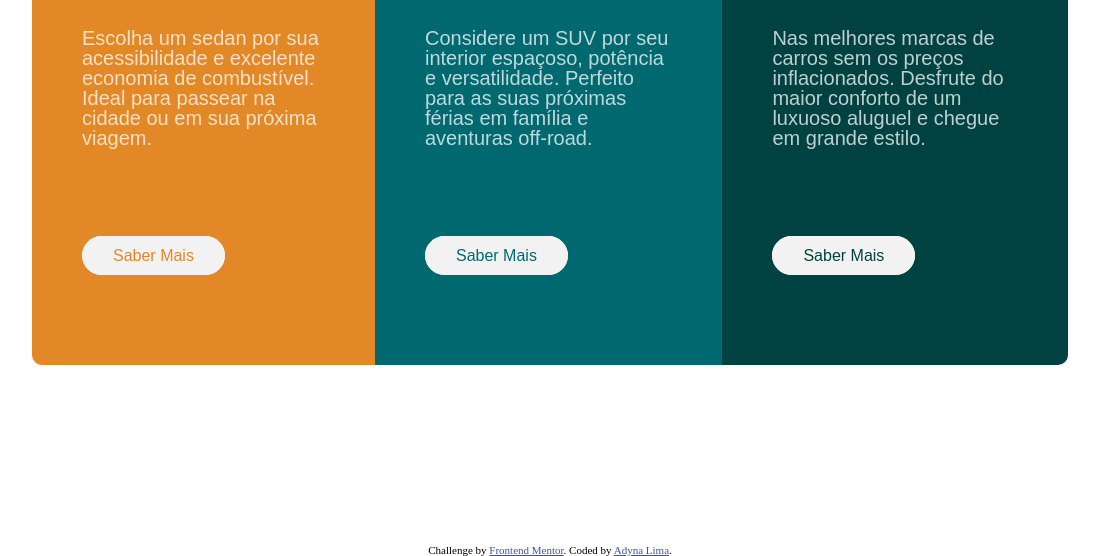
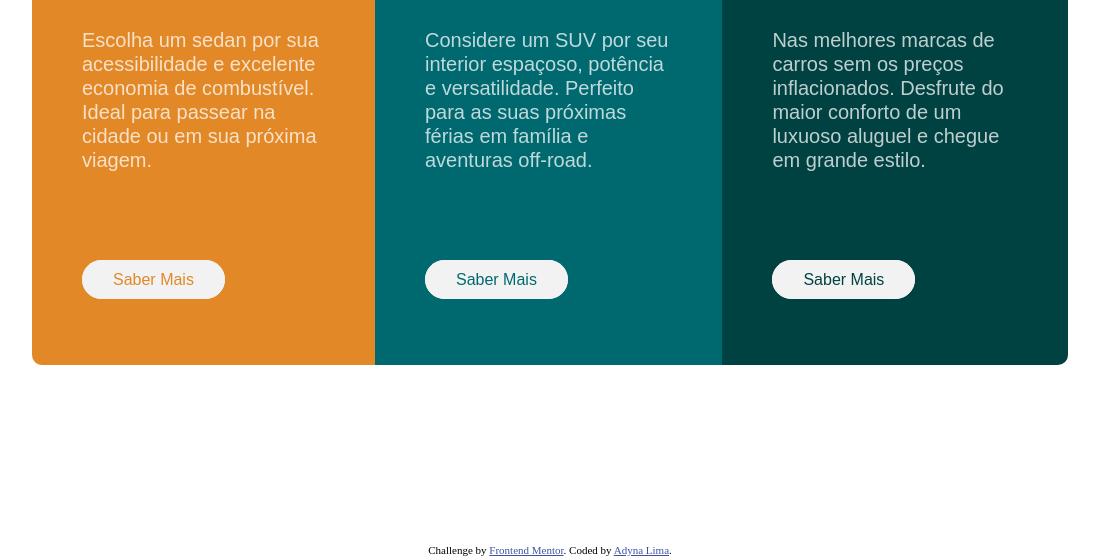
Before and after one commit to adynaslima/Cartoes-Carros, a plain HTML site: page index.html in a window 1536 px wide. Shown: the part 365-921 px from the top of the page, without its empty margins (218-1317 px from the left). Drawn offline with Linux system fonts and the light colour scheme; a web font is replaced by a local one.

Commit message:
correções

```diff
--- a/style.css
+++ b/style.css
@@ -31,6 +31,7 @@
     padding: 0 0 40px 0;
     font-size: 15px;
     color: hsla(0, 0%, 100%, 0.75);
+    line-height: 1.2em;
 }
 
 .botao01 {
@@ -67,7 +68,7 @@ img {
     padding: 0 0 40px 0;
 }
 
-@media (min-width: 1440px) {
+@media screen and (min-width: 1440px) {
     .conteudogeral {
         display: flex;
         padding: 180px 250px;
@@ -89,5 +90,6 @@ img {
     .paragrafos {
         padding: 0 0 100px 0;
         font-size: 20px;
+        line-height: 1.2em;
     }
 }
```
